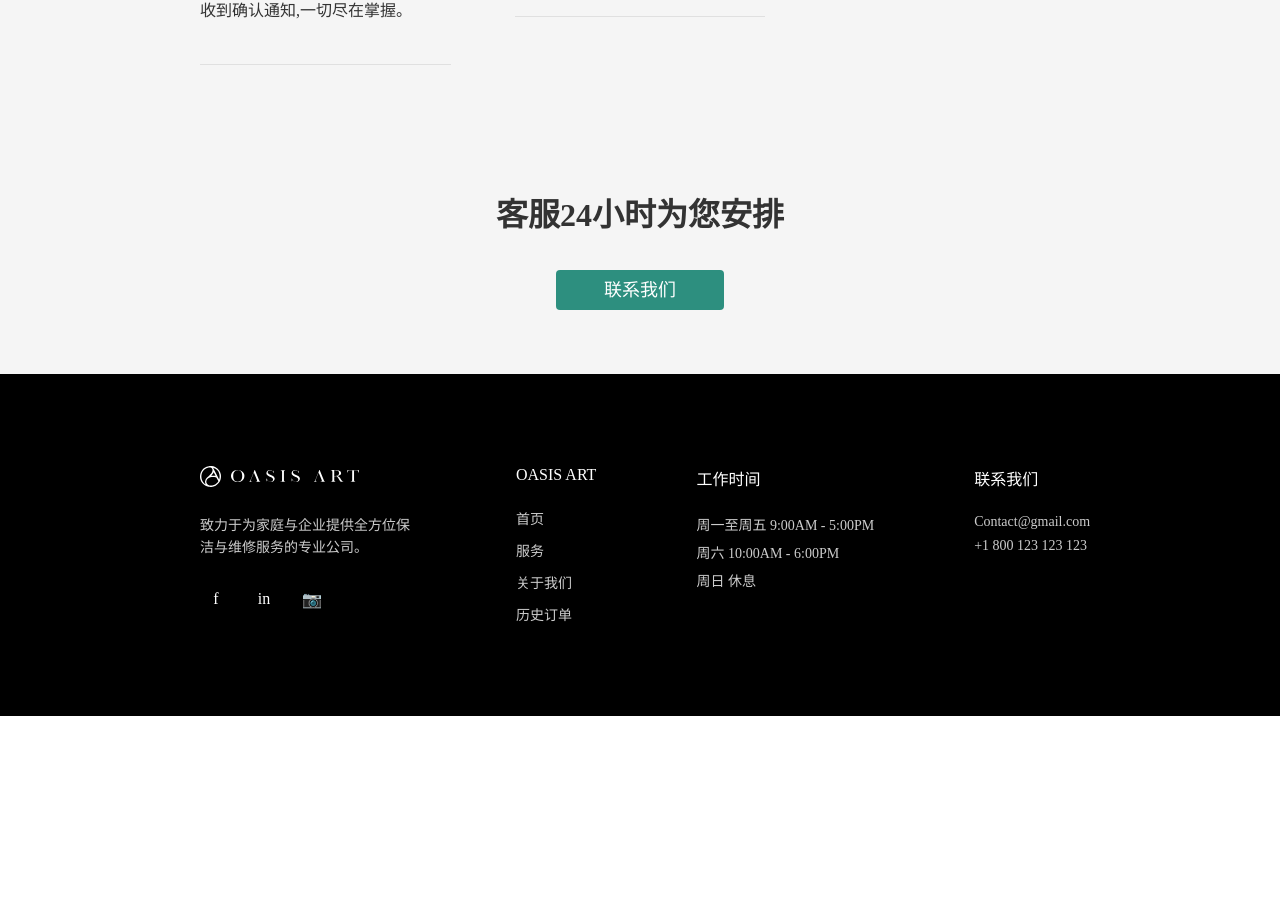
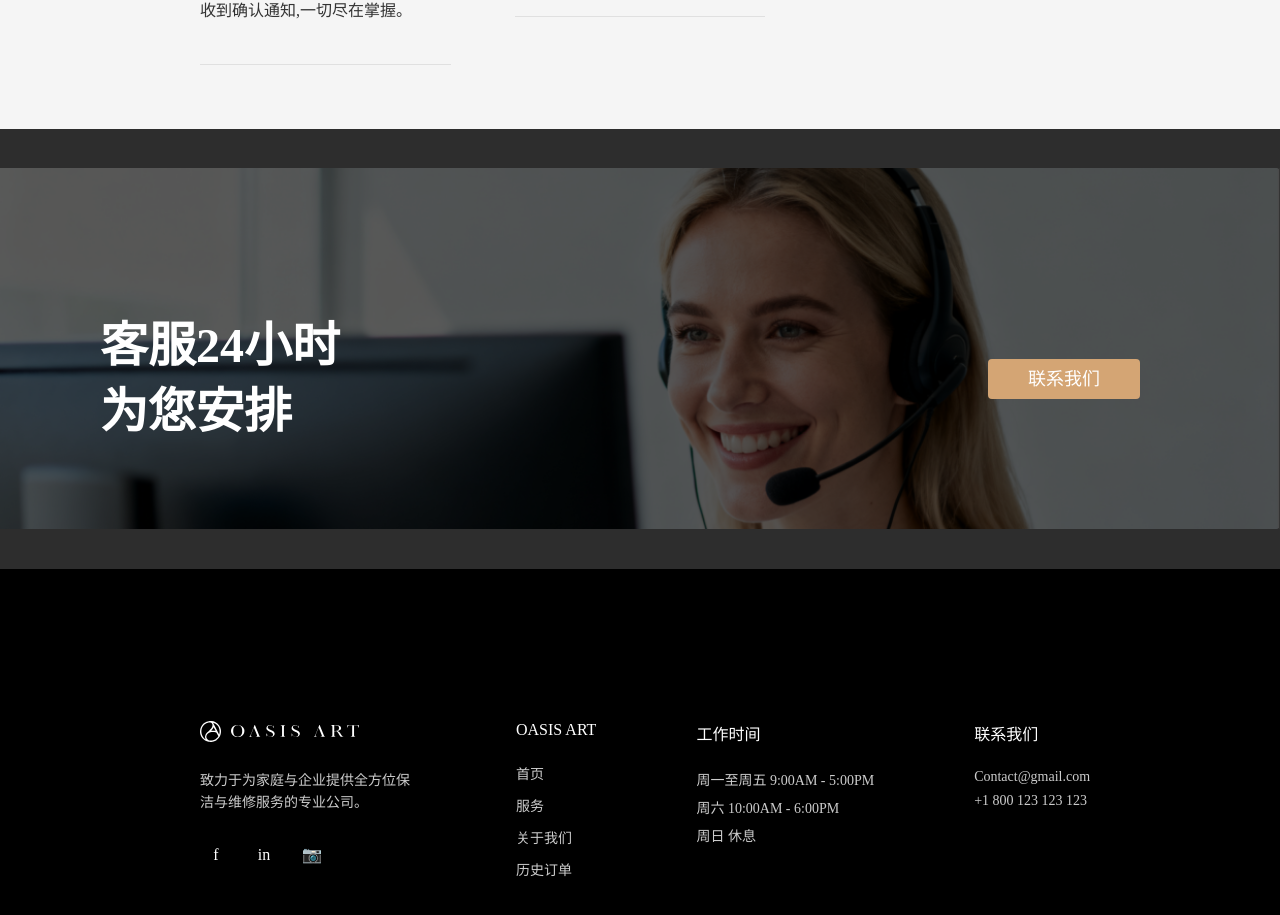
Before and after one commit to wujun005/OasiAart-interiors-LLC, a Vue app: page / in a window 1280 px wide. Shown: the part 2817-3732 px from the top of the page. Before the commit the page ends 3533 px from the top, so only its background shows below. Built offline with nearby package versions, Linux system fonts and the light colour scheme.

Commit message:
chore: 完成联系我们

```diff
--- a/src/modules/client/components/HomeContact/index.vue
+++ b/src/modules/client/components/HomeContact/index.vue
@@ -1,88 +1,184 @@
 <template>
   <section class="home-contact">
+    <div class="contact-background">
+      <!-- 背景图片将通过 CSS 设置 -->
+    </div>
+    <div class="contact-overlay"></div>
+    <div class="contact-bottom-bar"></div>
     <div class="contact-container">
       <div class="contact-content">
-        <h2 class="contact-title">{{ $t('homepage.contact.title') }}</h2>
-        <el-button type="primary" size="large" class="contact-button" @click="handleContact">
-          {{ $t('homepage.contact.contactUs') }}
-        </el-button>
+        <!-- 左侧文字 -->
+        <div class="contact-text">
+          <h2 class="contact-title-line1">客服24小时</h2>
+          <h2 class="contact-title-line2">为您安排</h2>
+        </div>
+
+        <!-- 右侧按钮 -->
+        <div class="contact-right">
+          <!-- 联系我们按钮 -->
+          <el-button type="primary" size="large" class="contact-button" @click="handleContact">
+            {{ $t('homepage.contact.contactUs') }}
+          </el-button>
+        </div>
       </div>
     </div>
   </section>
 </template>
 
 <script setup lang="ts">
-import { useRouter } from 'vue-router';
-
-const router = useRouter();
+import { contactInfo } from '../../data/homepage';
 
 const handleContact = () => {
-  // TODO: 可以跳转到联系页面或打开联系表单
-  // 暂时可以滚动到页脚的联系信息
-  const footer = document.querySelector('.app-footer');
-  if (footer) {
-    footer.scrollIntoView({ behavior: 'smooth' });
-  }
+  // 打开邮件客户端
+  window.location.href = `mailto:${contactInfo.email}`;
 };
 </script>
 
 <style scoped lang="scss">
 .home-contact {
-  padding: 4rem 0;
-  background-color: #f5f5f5;
+  position: relative;
+  width: 100%;
+  height: 500px;
+  min-height: 500px;
+  display: flex;
+  align-items: center;
+  overflow: hidden;
+}
+
+.contact-background {
+  position: absolute;
+  top: 0;
+  left: 0;
+  width: 100%;
+  height: calc(100% - 60px); // 减去底部黑色条带的高度
+  background-color: #808080; // 占位背景色（灰色）
+  background-image: url('@/assets/images/homepage/contact-service.png');
+  background-size: contain; // 改为 contain，不铺满
+  background-position: right center; // 图片靠右居中显示
+  background-repeat: no-repeat;
+  z-index: 1;
+
+  @media (-webkit-min-device-pixel-ratio: 2), (min-resolution: 192dpi) {
+    background-image: url('@/assets/images/homepage/contact-service@2x.png');
+  }
+}
+
+.contact-overlay {
+  position: absolute;
+  top: 0;
+  left: 0;
+  width: 100%;
+  height: calc(100% - 60px); // 减去底部黑色条带的高度
+  background: rgba(0, 0, 0, 0.65); // #000000 65% 透明度
+  z-index: 2;
+}
+
+// 底部黑色条带
+.contact-bottom-bar {
+  position: absolute;
+  bottom: 0;
+  left: 0;
+  width: 100%;
+  height: 60px;
+  background-color: #000000;
+  z-index: 2;
 }
 
 .contact-container {
+  position: relative;
+  z-index: 3;
+  width: 100%;
   max-width: 1920px;
   margin: 0 auto;
-  padding: 0 200px;
+  padding: 0 200px 0 200px; // 整个卡片的右边距 200px
+  height: 100%;
+  display: flex;
+  align-items: center;
 }
 
 .contact-content {
   display: flex;
-  flex-direction: column;
   align-items: center;
-  justify-content: center;
-  gap: 2rem;
-  text-align: center;
+  justify-content: space-between;
+  width: 100%;
+  gap: 4rem;
 }
 
-.contact-title {
-  font-size: 2rem;
-  font-weight: 600;
-  color: #333;
+.contact-text {
+  display: flex;
+  flex-direction: column;
+  gap: 0.5rem;
+  flex: 1;
+}
+
+.contact-title-line1,
+.contact-title-line2 {
+  font-size: 3rem;
+  font-weight: bold;
+  color: #ffffff;
   margin: 0;
-  line-height: 1.4;
+  line-height: 1.2;
+}
+
+.contact-right {
+  display: flex;
+  align-items: center;
+  justify-content: flex-end;
+  flex: 1;
 }
 
 .contact-button {
-  padding: 1rem 3rem;
+  padding: 1rem 2.5rem;
   font-size: 1.125rem;
   border-radius: 4px;
-  background-color: #2d8f7f;
+  background-color: #d4a574; // 棕色/金色
   border: none;
   color: #ffffff;
   transition: background-color 0.3s ease;
+  margin-right: 40px; // 按钮在卡片内的右边距
 
   &:hover {
-    background-color: #247a6b;
+    background-color: #c89664;
   }
 }
 
 // 响应式设计
-@media (max-width: 1024px) {
+@media (max-width: 1400px) {
   .contact-container {
     padding: 0 100px;
   }
 }
 
-@media (max-width: 768px) {
+@media (max-width: 1024px) {
   .contact-container {
     padding: 0 50px;
   }
 
-  .contact-title {
-    font-size: 1.5rem;
+  .contact-content {
+    flex-direction: column;
+    align-items: center;
+    text-align: center;
+    gap: 2rem;
+  }
+
+  .contact-text {
+    align-items: center;
+  }
+
+  .contact-right {
+    justify-content: center;
+  }
+}
+
+@media (max-width: 768px) {
+  .home-contact {
+    height: 400px;
+    min-height: 400px;
+  }
+
+  .contact-title-line1,
+  .contact-title-line2 {
+    font-size: 2rem;
   }
 
   .contact-button {
```
Also changed, not shown: src/assets/images/homepage/contact-service.png (added), 1 other file (tests, documents, lock files or other folders).
